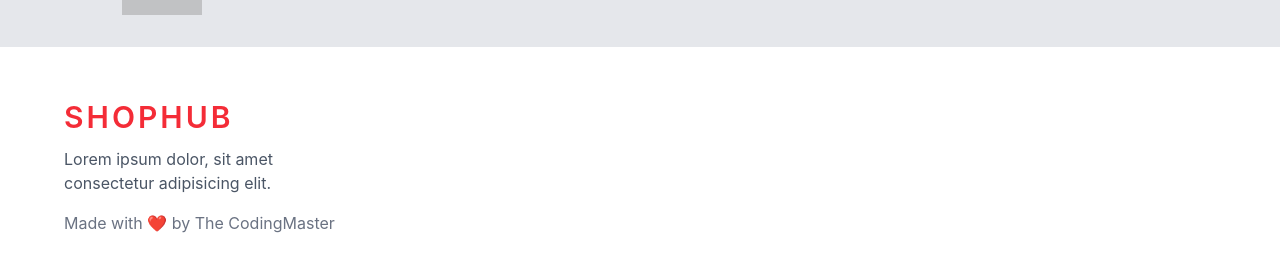
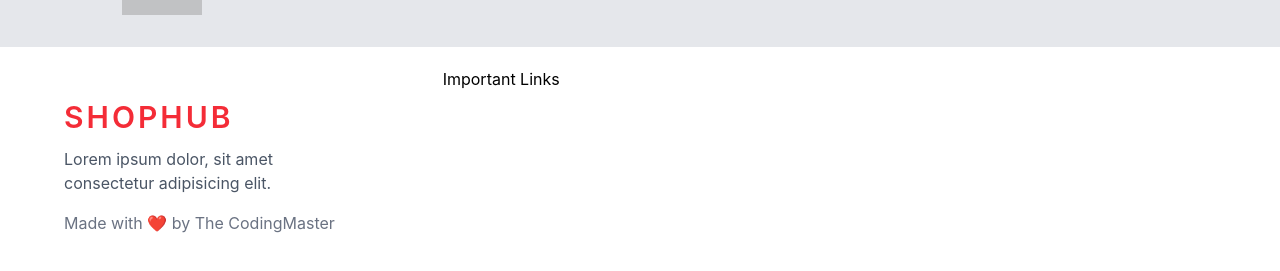
Before and after one commit to kaxadeveloper/Ecommerce, a React (Vite) app: page / in a window 1280 px wide. Shown: the part 4087-4358 px from the top of the page. Built offline with nearby package versions, Linux system fonts and the light colour scheme; grey boxes are pictures that could not be loaded.

Commit message:
add links

```diff
--- a/src/components/Footer/Footer.jsx
+++ b/src/components/Footer/Footer.jsx
@@ -18,6 +18,11 @@ const Footer = () => {
                             Made with ❤️ by The CodingMaster
                         </p>
                     </div>
+                    <div>
+                        <div>
+                            <h1>Important Links</h1>
+                        </div>
+                    </div>
                 </div>
             </div>
         </div>
```
